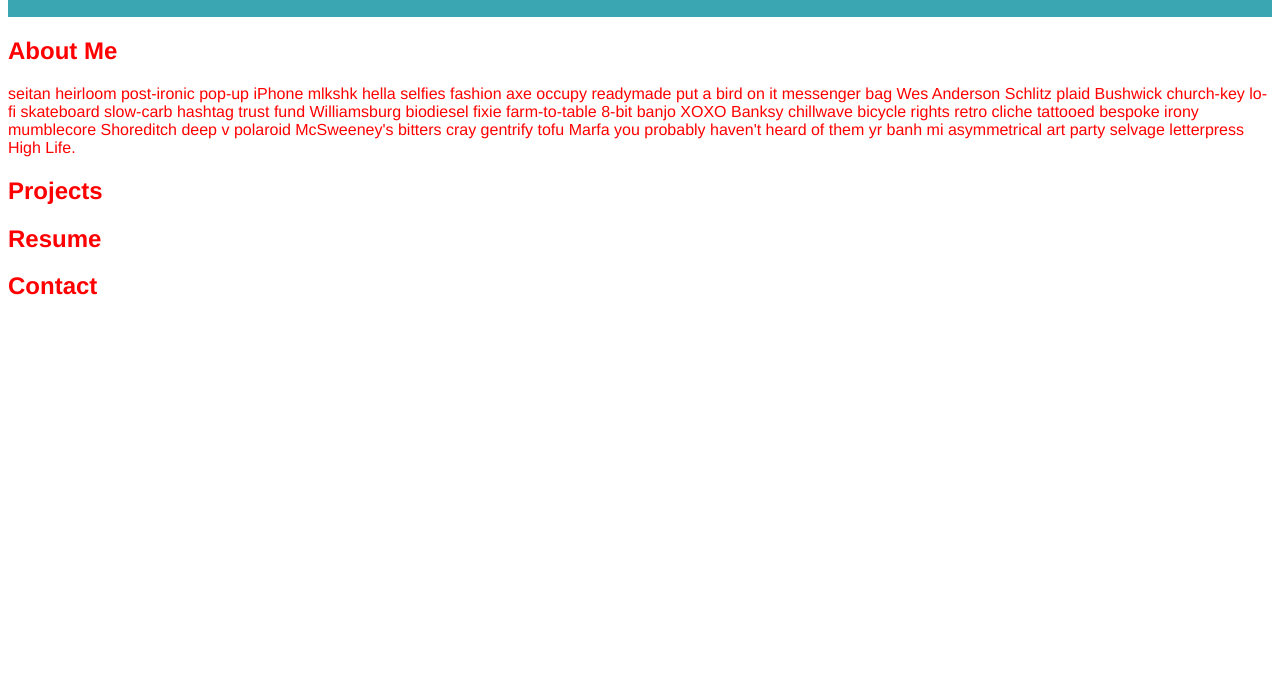
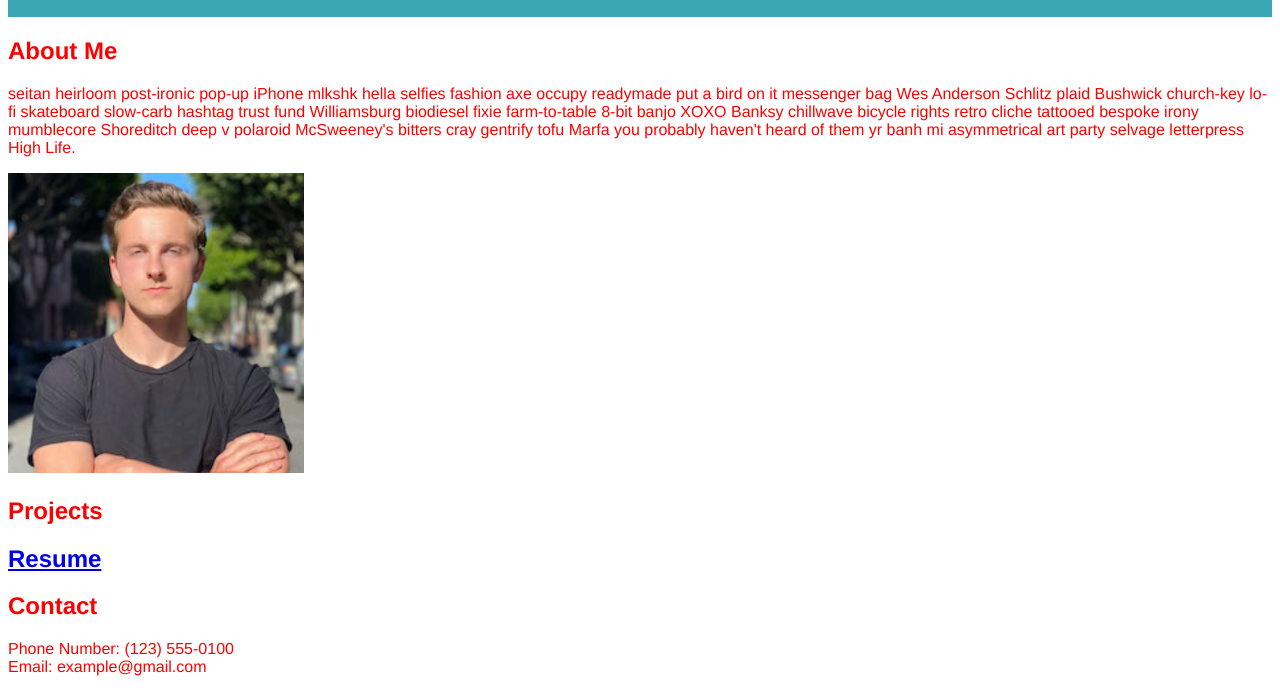
Before and after one commit to willnemo/professional-portfolio, a plain HTML site: page index.html in a window 1280 px wide. Shown: the part 111-803 px from the top of the page. Drawn offline with Linux system fonts and the light colour scheme.

Commit message:
i did a lot of stuff

```diff
--- a/assets/css/style.css
+++ b/assets/css/style.css
@@ -15,3 +15,8 @@ display: flex;
     margin-right: 30px;
     text-align: right;
   }
+
+  .hero {
+    height: 300px;
+    position: relative;
+  }
--- a/index.html
+++ b/index.html
@@ -1,3 +1,10 @@
+<!DOCTYPE html>
+<html lang="en">
+    <head>
+        <title>Will's Website</title>
+
+    </head>
+    <body>
         <!-- navigation -->
         <header>
             <h1>
@@ -27,31 +34,40 @@
 
         <!-- "about me" section -->
         <section>
-    <div class="About-me">
+            <div id="About-me">
             <h2>About Me</h2>
             <p>
                 seitan heirloom post-ironic pop-up iPhone mlkshk hella selfies fashion axe occupy readymade put a bird on it messenger bag Wes Anderson Schlitz plaid Bushwick church-key lo-fi skateboard slow-carb hashtag trust fund Williamsburg biodiesel fixie farm-to-table 8-bit banjo XOXO Banksy chillwave bicycle rights retro cliche tattooed bespoke irony mumblecore Shoreditch deep v polaroid McSweeney's bitters cray gentrify tofu Marfa you probably haven't heard of them yr banh mi asymmetrical art party selvage letterpress High Life.
             </p>
+<img class="hero" src="assets/images/headshot.jpg" alt="headshot">
             </div>
         </section>
 
         <!-- "projects" section -->
         <section>
-        <div class="Projects">
+                <div id="Projects">
                 <h2>Projects</h2>
                 </div>
             </section>
 
         <!-- "Resume" section -->
         <section>
-    <div class="Resume">
-      <h2>Resume</h2>
+            <div id="Resume">
+                <a href="https://www.linkedin.com/in/will-nemirovsky-827356172" target="_blank">
+            <h2>Resume</h2></a>
             </div>
         </section>
 
         <!-- "Contact section -->
         <section>
-        <div class="Contact">
+            <div id="Contact">
             <h2>Contact</h2>
+            <p>
+                Phone Number: (123) 555-0100
+                <br />
+                Email: example@gmail.com
+            </p>
             </div>
         </section>
+    </body>
+</html>
```
Also changed, not shown: assets/images/headshot.jpg (added), assets/images/headshot.png (added), 3 other files. Lines whose indentation alone changed are shown as unchanged.
